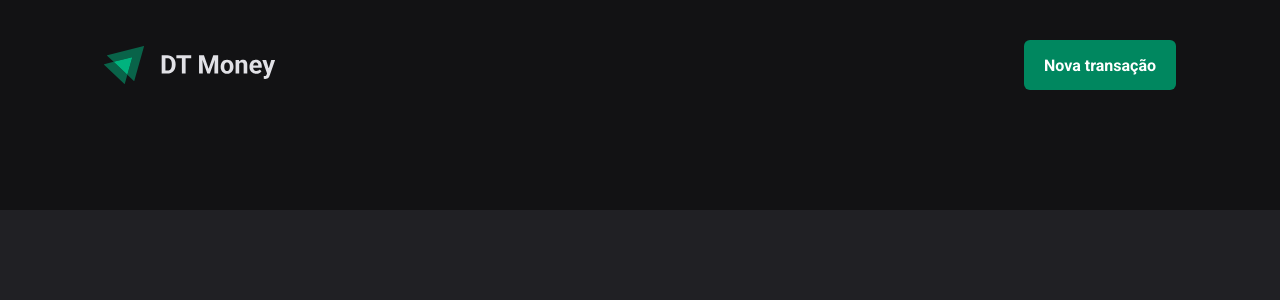
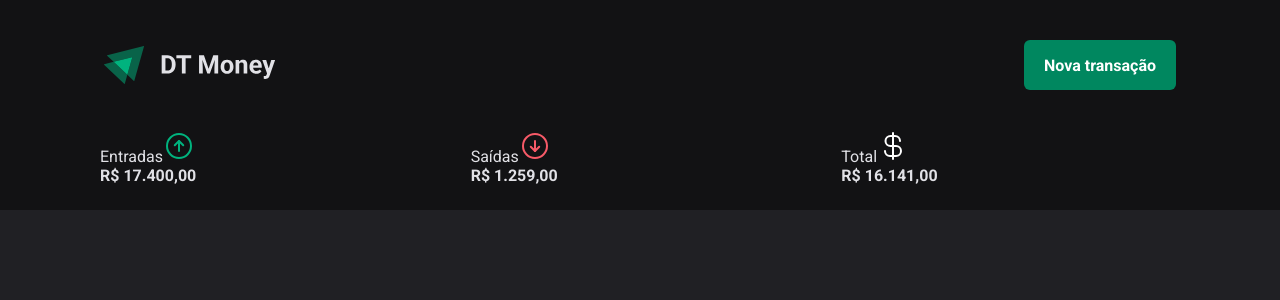
Before and after one commit to daviaxs/dt-money, a React (Vite) app: page / in a window 1280 px wide. Shown: the top 300 px of the page. Built offline with nearby package versions, Linux system fonts and the light colour scheme.

Commit message:
Created Summary component

```diff
--- a/package.json
+++ b/package.json
@@ -10,6 +10,7 @@
     "preview": "vite preview"
   },
   "dependencies": {
+    "phosphor-react": "^1.4.1",
     "react": "^18.2.0",
     "react-dom": "^18.2.0",
     "styled-components": "^6.0.7"
--- a/src/pages/Transactions/index.tsx
+++ b/src/pages/Transactions/index.tsx
@@ -1,9 +1,11 @@
 import { Header } from '../../shared/components/Header'
+import { Summary } from '../../shared/components/Summary'
 
 export function Transactions() {
   return (
     <div>
       <Header />
+      <Summary />
     </div>
   )
 }
--- /dev/null
+++ b/src/shared/components/Summary/index.tsx
@@ -0,0 +1,35 @@
+import { ArrowCircleUp, ArrowCircleDown, CurrencyDollar } from 'phosphor-react'
+import { SummaryContainer } from './styles'
+
+export function Summary() {
+  return (
+    <SummaryContainer>
+      <div>
+        <header>
+          <span>Entradas</span>
+          <ArrowCircleUp size={32} color="#00b37e" />
+        </header>
+
+        <strong>R$ 17.400,00</strong>
+      </div>
+
+      <div>
+        <header>
+          <span>Saídas</span>
+          <ArrowCircleDown size={32} color="#f75a68" />
+        </header>
+
+        <strong>R$ 1.259,00</strong>
+      </div>
+
+      <div>
+        <header>
+          <span>Total</span>
+          <CurrencyDollar size={32} color="#fff" />
+        </header>
+
+        <strong>R$ 16.141,00</strong>
+      </div>
+    </SummaryContainer>
+  )
+}
--- /dev/null
+++ b/src/shared/components/Summary/styles.ts
@@ -0,0 +1,14 @@
+import { styled } from 'styled-components'
+
+export const SummaryContainer = styled.section`
+  width: 100%;
+  max-width: 1120px;
+  margin: 0 auto;
+  padding: 0 1.25rem;
+
+  display: grid;
+  grid-template-columns: repeat(3, 1fr);
+  gap: 2rem;
+
+  margin-top: -5rem;
+`
```
Also changed, not shown: 1 other file (tests, documents, lock files or other folders).
